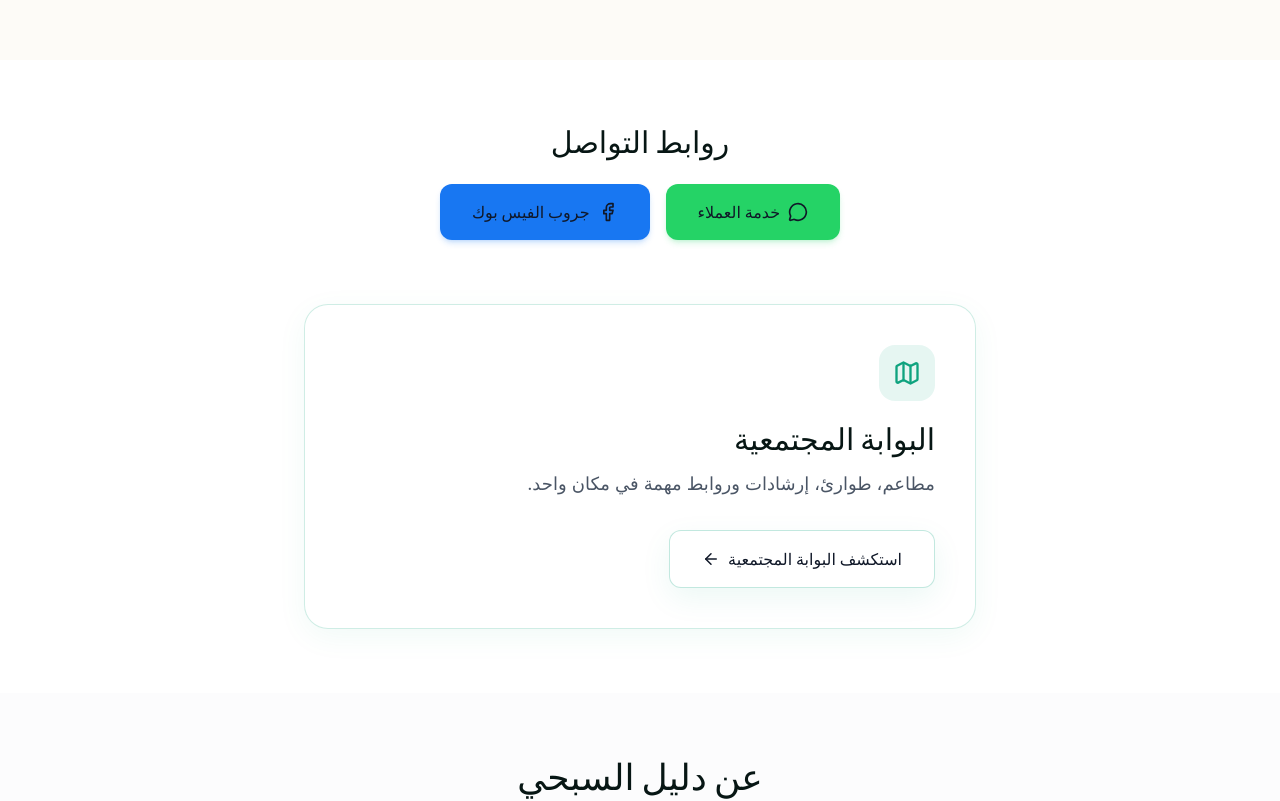
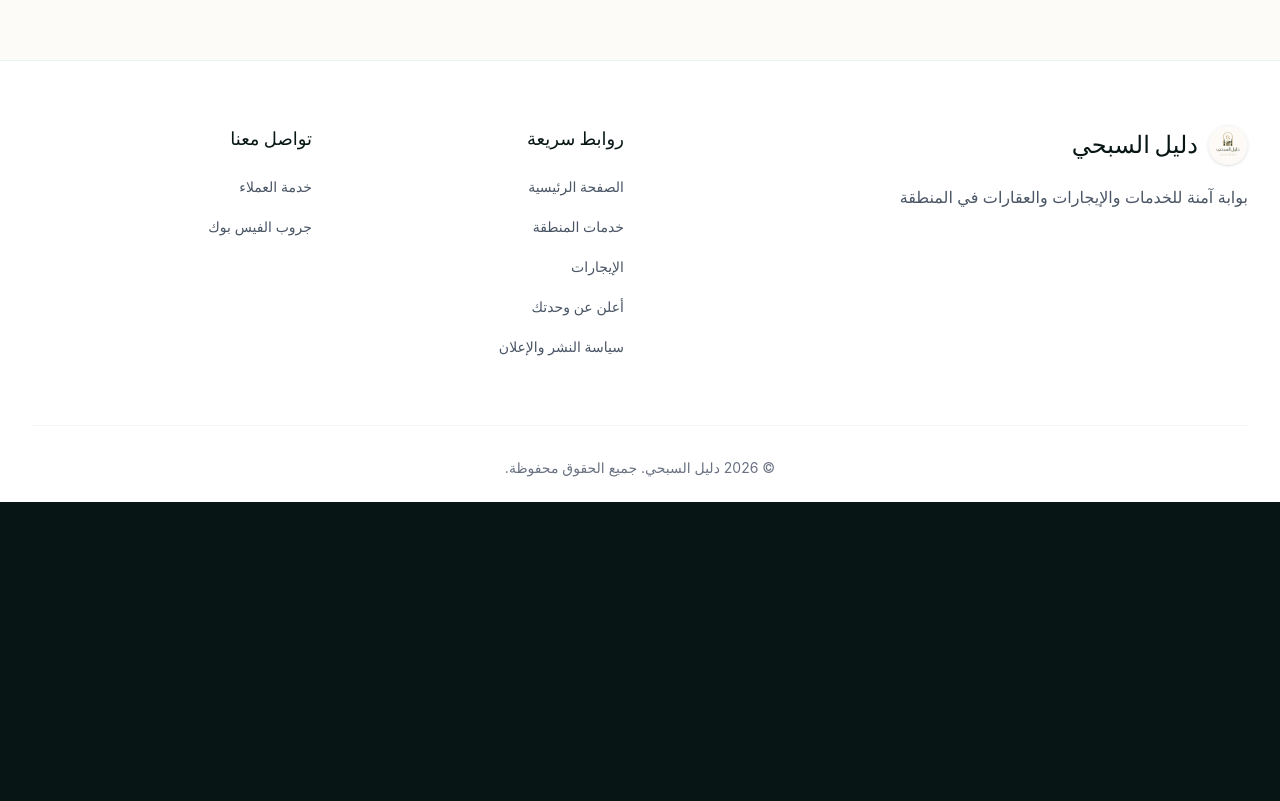
Before and after one commit to mohabx116-creator/dalilsubhi-landing-web, a React (Vite) app: page / in a window 1280 px wide. Shown: the part 1360-2161 px from the top of the page. After the commit the page ends 1862 px from the top, so only its background shows below. Built offline with nearby package versions, Linux system fonts and the light colour scheme; no server answers.

Commit message:
style: remove community links and about sections from landing page

```diff
--- a/src/pages/HomePage.tsx
+++ b/src/pages/HomePage.tsx
@@ -1,8 +1,6 @@
 import Header from '../components/Header';
 import HeroSection from '../components/HeroSection';
 import FacilitiesSection from '../components/FacilitiesSection';
-import CommunityLinksSection from '../components/CommunityLinksSection';
-import AboutSection from '../components/AboutSection';
 import SiteRatingPrompt from '../components/SiteRatingPrompt';
 import Footer from '../components/Footer';
 import dalilSubhiLogo from '../assets/dalil-subhi-logo.jpg';
@@ -26,8 +24,6 @@ export default function HomePage() {
         <main>
           <HeroSection />
           <FacilitiesSection />
-          <CommunityLinksSection />
-          <AboutSection />
         </main>
         <Footer />
         <SiteRatingPrompt />
```
